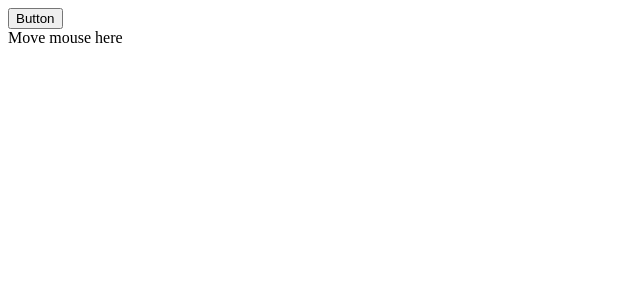
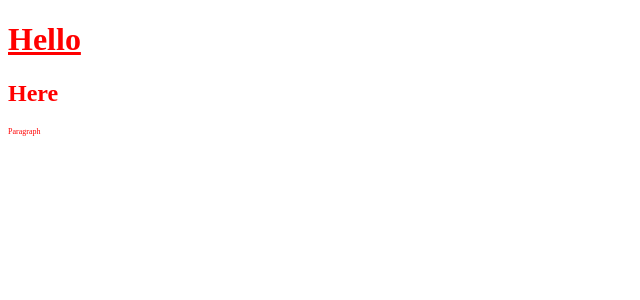
Before and after one commit to stevewitman/ng4-playground, an Angular app: page / in a window 1280 px wide. Shown: the top 300 px of the page, without its empty margins (0-640 px from the left). Built offline with nearby package versions, Linux system fonts and the light colour scheme.

Commit message:
Class binding

```diff
--- a/src/app/new-component/new-component.component.ts
+++ b/src/app/new-component/new-component.component.ts
@@ -3,21 +3,31 @@ import { Component, OnInit } from '@angular/core';
 @Component({
   selector: 'app-new-component',
   template: `
-    <button (click)="myEvent($event)">Button</button>
-    <div (mouseenter)="myMouseEvent($event)">Move mouse here</div>
+    <h1 [class]="titleClass">Hello</h1>
+    <h2 [class.redTitle]="subtitleClass">Here</h2>
+    <p [ngClass]="paragraphClasses">Paragraph</p>
   `,
-  styleUrls: ['./new-component.component.css']
+  styles: [`
+  h1 {
+    text-decoration: underline;
+  }
+  .redTitle {
+    color: red;
+  }
+  .smallText {
+    font-size: 0.5em;
+  }
+
+  `]
 })
 export class NewComponentComponent implements OnInit {
 
-  myEvent(event) {
-    console.log('EVENT:', event);
+  titleClass = "redTitle";
+  subtitleClass = true;
+  paragraphClasses = {
+    'redTitle': true,
+    'smallText': true
   }
-
-  myMouseEvent(event) {
-    console.log('EVENT:', "mouse entered div");
-  }
-
   constructor() { }
 
   ngOnInit() {
```
